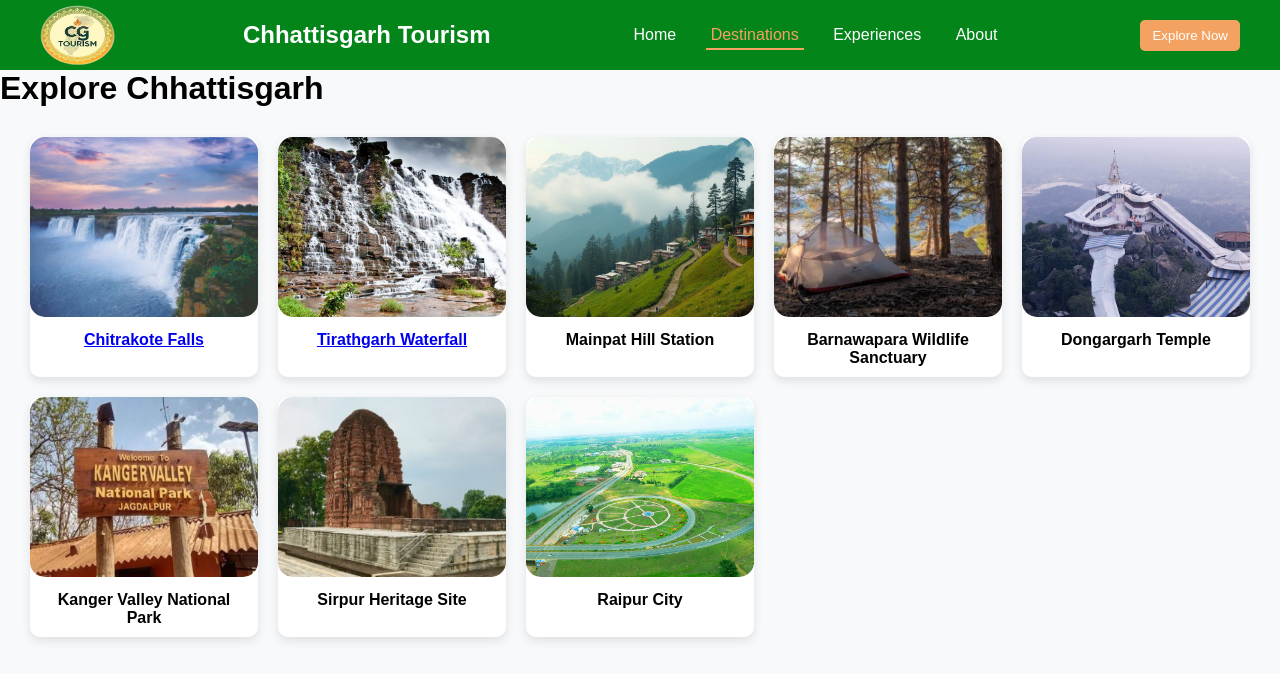
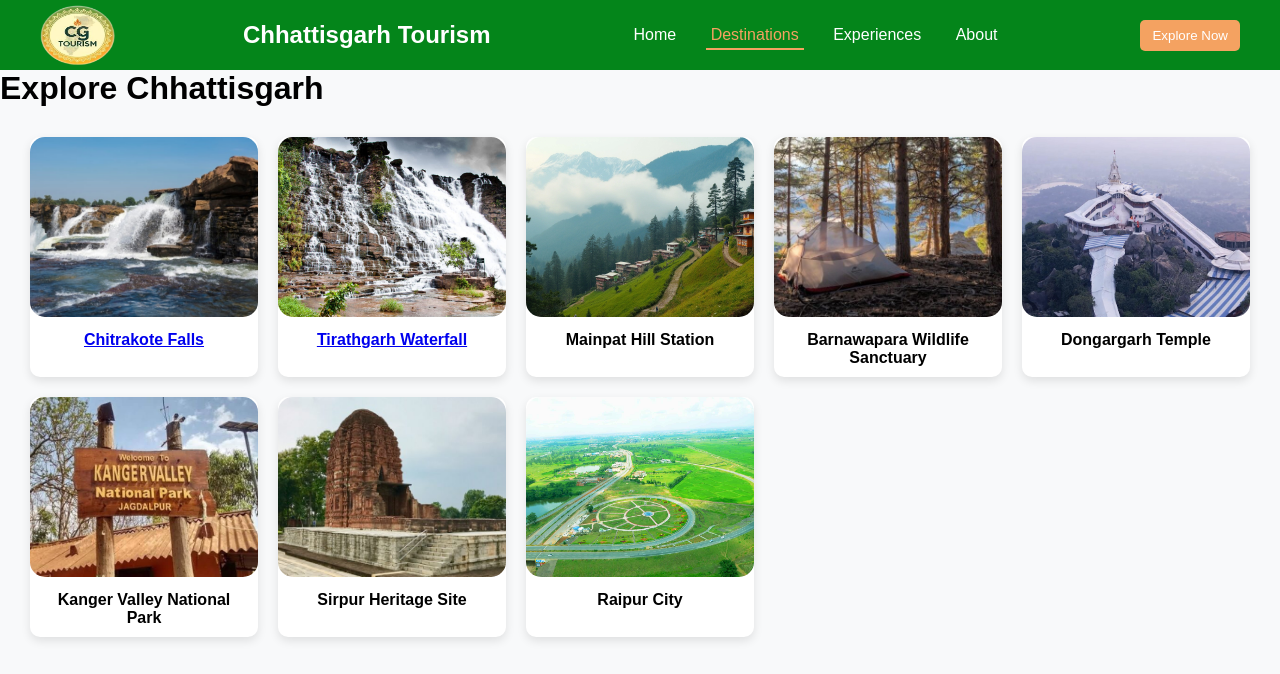
Before and after one commit to AjayPatel65/ChhattishgarhTourism, a plain HTML site: page explore.html in a window 1280 px wide. Shown: the top 674 px of the page. Drawn offline with Linux system fonts and the light colour scheme.

Commit message:
explore.html

```diff
--- a/explore.html
+++ b/explore.html
@@ -33,7 +33,7 @@
     <div class="cards">
 
       <div class="image-box">
-        <a href="chitrakoot.html"><img src="chitrakote.jpg">
+        <a href="chitrakoot.html"><img src="c3.jpg">
         <h3 align="center">Chitrakote Falls</h3> </a>
       </div>
 
```
